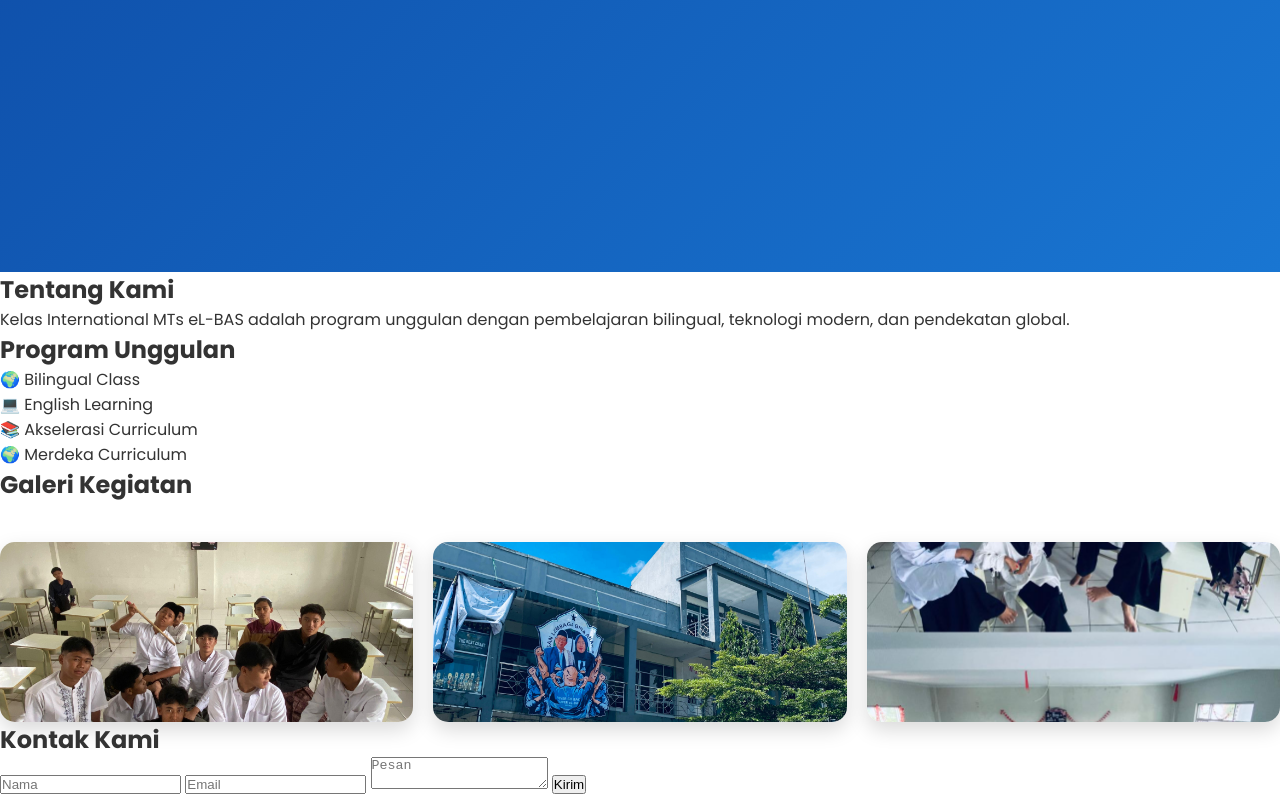
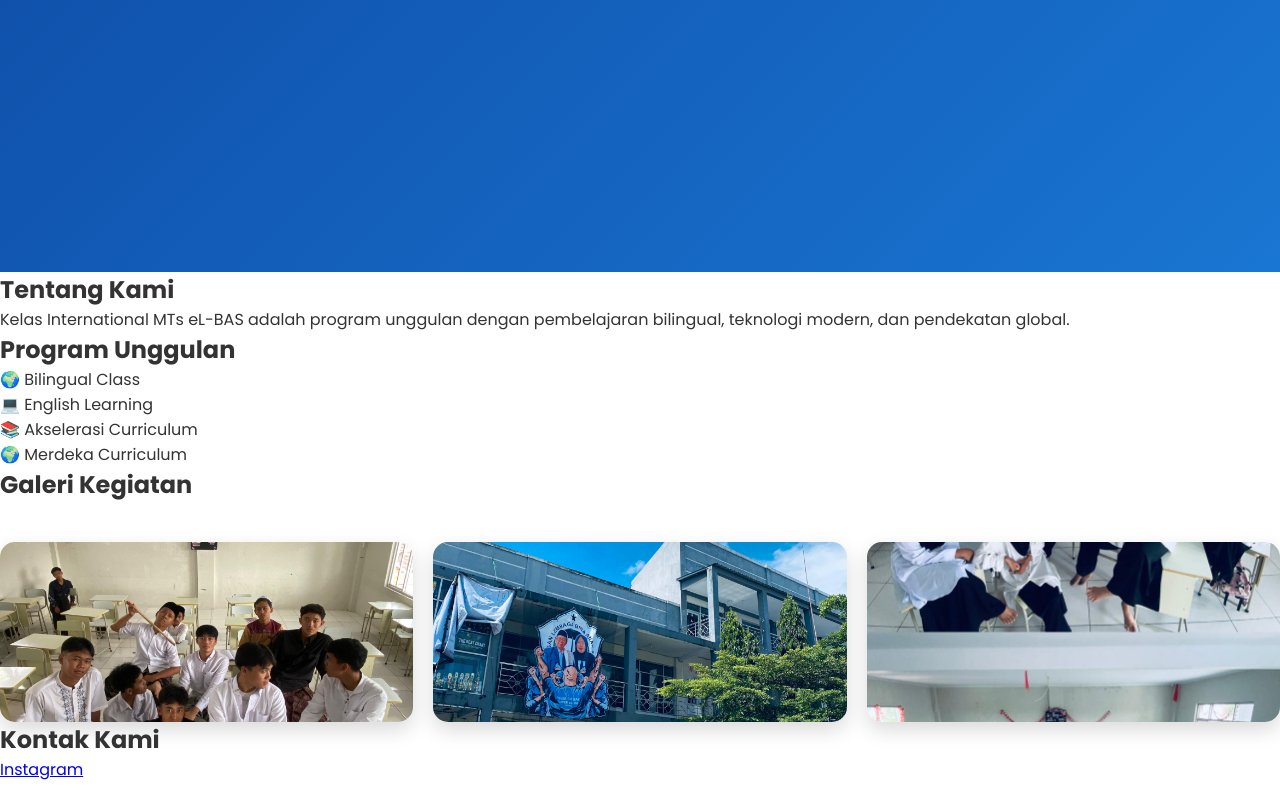
Before and after one commit to osismtselbas-png/KELAS-INTERNATIONAL, a plain HTML site: page index.html in a window 1280 px wide. Shown: the part 503-1299 px from the top of the page. Drawn offline with Linux system fonts and the light colour scheme.

Commit message:
Add Instagram link in contact section
Added Instagram link to the contact section.

```diff
--- a/index.html
+++ b/index.html
@@ -63,11 +63,8 @@
 
 <section id="contact" class="section gray slide-up">
 <h2>Kontak Kami</h2>
-<form>
-<input type="text" placeholder="Nama" required>
-<input type="email" placeholder="Email" required>
-<textarea placeholder="Pesan"></textarea>
-<button>Kirim</button>
-</form>
-
-</html>
+<a href="https://www.instagram.com/USERNAME/"
+   target="_blank"
+   class="ig-link">
+   Instagram
+</a>
```
